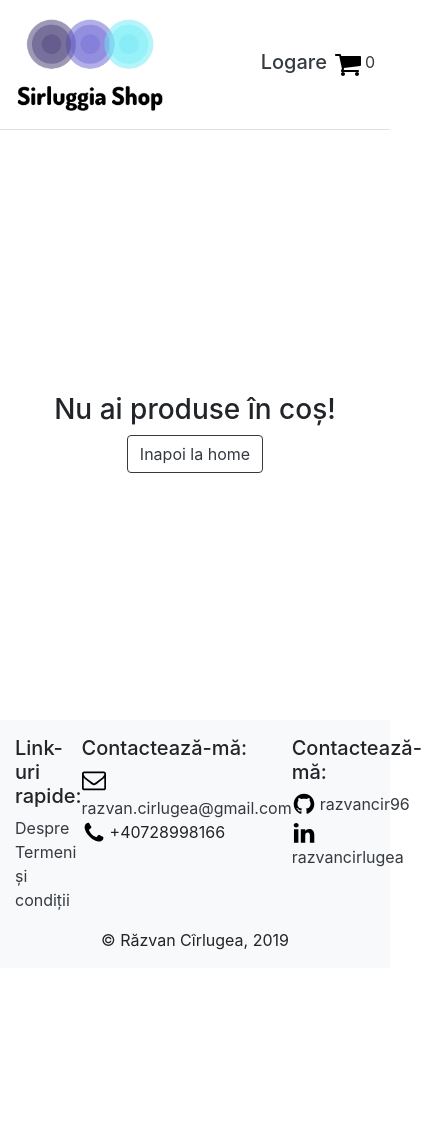
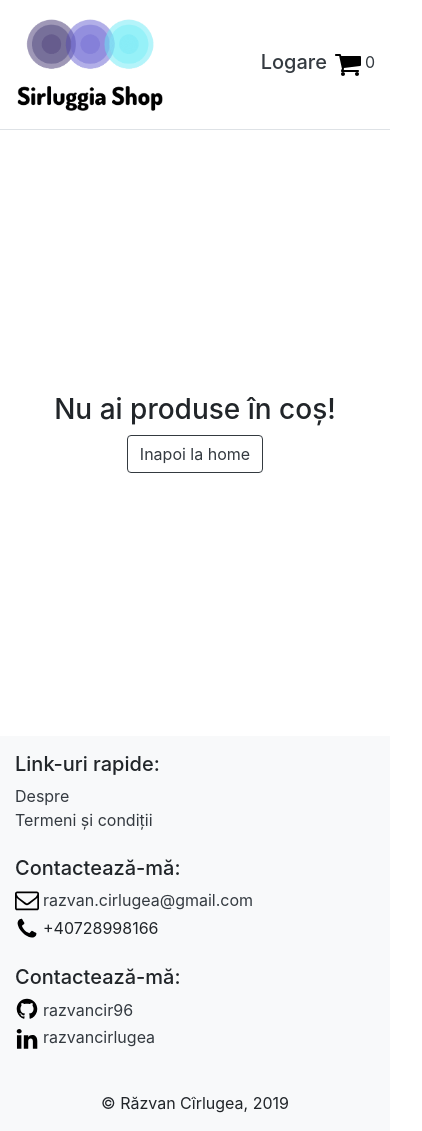
Before and after one commit to razvancir96/react-sirluggia-shop, a React (Create React App) app: page /cart in a window 390 px wide. Shown: the whole page, 422 px wide, since content can reach past the window. Before the commit the page ends 968 px from the top, so only its background shows below. Built offline with nearby package versions, Linux system fonts and the light colour scheme; what react-stripe-elements would draw is missing.

Commit message:
added mobile responsiveness

```diff
--- /dev/null
+++ b/src/components/Footer.css
@@ -0,0 +1,12 @@
+/* Adaugam stilizare pe mobile */
+/* MEDIA cu max-width => stilizarea din interior se aplică doar pentru ecrane cu dimensiuni
+de maxim 768px. */
+@media (max-width: 768px) {
+    footer > div {
+        flex-direction: column;
+    }
+
+    footer .footer-group{
+        margin-bottom: 1.5rem;
+    }
+}
--- a/src/components/Footer.jsx
+++ b/src/components/Footer.jsx
@@ -4,17 +4,20 @@ import { ReactComponent as Phone } from '../assets/icons/phone.svg';
 import { ReactComponent as Mail } from '../assets/icons/mail.svg';
 import { ReactComponent as GitHub } from '../assets/icons/github.svg';
 import { ReactComponent as LinkedIn } from '../assets/icons/linkedin.svg';
+// Importam CSS.
+import './Footer.css';
 
 const Footer = () => {
     return(
-        <footer className="pt-3 bg-light">
+        // Am mai adaugat clase pentru stilizares pe mobile!
+        <footer className="pt-3 mt-3 bg-light">
             <div className="container-fluid container-min-max-width d-flex justify-content-between">
-                <div className="d-flex flex-column">
+                <div className="footer-group d-flex flex-column">
                     <h3 className="h5">Link-uri rapide:</h3>
                     <Link to='/about' className="text-dark">Despre</Link>
                     <Link to='/terms-and-conditions' className="text-dark">Termeni și condiții</Link>
                 </div>
-                <div>
+                <div className="footer-group">
                     <h3 className="h5">Contactează-mă:</h3>
                     <p className="m-0">
                         <a href="mailto:razvan.cirlugea@gmail.com" className="text-dark">
@@ -24,7 +27,7 @@ const Footer = () => {
                     </p>
                     <p className="m-0"><Phone className="mr-1 footer-icon"/>+40728998166</p>
                 </div>
-                <div>
+                <div className="footer-group">
                     <h3 className="h5">Contactează-mă:</h3>
                     <p className="m-0">
                         <a href="https://github.com/razvancir96" className="text-dark">
--- a/src/components/HomeCategory.jsx
+++ b/src/components/HomeCategory.jsx
@@ -5,7 +5,9 @@ const HomeCategory = (props) => {
     const {route, name, description, image} = props;
 
     return(
-        <div className="col-6 mb-3">
+        // ATENTIE la col si col-md! col-... se aplica pentru toate dimensiunile,
+        // iar col-md-... se aplica pentru dimensiuni MAI MARI de 768px!
+        <div className="col-12 col-md-6 my-3">
             <Link to={`/category/${route}`} className="text-dark">
                 <div className="w-100">
                     <img src={image} alt={name} className="w-100"/>
--- a/src/components/ProductItem.jsx
+++ b/src/components/ProductItem.jsx
@@ -9,7 +9,8 @@ const ProductItem = (props) => {
     const {name, price, currency, image, id} = props;
 
     return(
-        <div className="product-item col-4 mb-3 d-flex flex-column align-items-center">
+        // col + col-md !
+        <div className="product-item col-12 col-md-4 mb-3 d-flex flex-column align-items-center">
             {/* Adaugam un link catre pagina de produs, precum si stilizare. */}
             <Link to={`/product/${id}`} className="text-dark d-flex flex-column align-items-center">
                 <img src={image} alt="productPhoto" className="mb-2"/>
--- a/src/components/ProductList.jsx
+++ b/src/components/ProductList.jsx
@@ -5,7 +5,8 @@ const ProductList = (props) => {
     const { products } = props;
 
     return (
-        <div className="col-9">
+        // col + col-md!
+        <div className="col-12 col-md-9">
             <div className="row">
                 { products
                     ? products.map((product) => {
--- /dev/null
+++ b/src/components/ProductListSidebar.css
@@ -0,0 +1,11 @@
+/* Stilizare pentru mobile! */
+@media (max-width: 768px) {
+    .filters-container {
+        display: flex;
+        margin-bottom: 1rem;
+    }
+
+    .filters-container .filter {
+        margin-left: 1rem;
+    }
+}
--- a/src/components/ProductListSidebar.jsx
+++ b/src/components/ProductListSidebar.jsx
@@ -1,4 +1,5 @@
 import React from 'react';
+import './ProductListSidebar.css';
 
 class ProductListSidebar extends React.Component{
     constructor(props) {
@@ -64,9 +65,12 @@ class ProductListSidebar extends React.Component{
 
     render() {
         return (
-            <div className="col-3">
+            // col + col-md
+            <div className="col-12 col-md-3">
                 <p>Filtrează după preț:</p>
-                <div>
+                {/* Am adaugat clase pentru stilizarea pe mobile */}
+                <div className="filters-container">
+                    <div className="filter">
                         <input
                             type="checkbox"
                             name="filter1"
@@ -76,7 +80,7 @@ class ProductListSidebar extends React.Component{
                         />
                         <label htmlFor="filter1">&lt; 100 LEI</label>
                     </div>
-                <div>
+                    <div className="filter">
                         <input
                             type="checkbox"
                             name="filter2"
@@ -86,7 +90,7 @@ class ProductListSidebar extends React.Component{
                         />
                         <label htmlFor="filter2">100 - 200 LEI</label>
                     </div>
-                <div>
+                    <div className="filter">
                         <input
                             type="checkbox"
                             name="filter3"
@@ -97,6 +101,7 @@ class ProductListSidebar extends React.Component{
                         <label htmlFor="filter3">&gt; 200 LEI</label>
                     </div>
                 </div>
+            </div>
         );
     }
 }
--- /dev/null
+++ b/src/pages/Product.css
@@ -0,0 +1,28 @@
+/* CSS-ul pentru pagina de produs */
+.product-page .image-wrapper {
+    width: 400px;
+    height: 400px;
+    /* ATENTIE! Am sters clasa de bootstrap din Product.js(justify-content-center), intrucat
+    ea se punea cu !important si nu mai putea fi suprascrisa de stilizarea pe mobile! */
+    /* In sachimb, avem proprietatea justify-content cu doua valori: una aici si una la @media */
+    justify-content: center;
+}
+
+.product-page .image-wrapper img {
+    height: 100%;
+}
+
+/* Stilizarea pe mobile */
+@media (max-width: 768px) {
+    .product-page .image-wrapper {
+        justify-content: start;
+    }
+
+    .product-page .product-info {
+        flex-direction: column;
+    }
+
+    .product-page .product-details {
+        margin-top: 1.5rem;
+    }
+}
--- a/src/pages/Product.jsx
+++ b/src/pages/Product.jsx
@@ -2,7 +2,7 @@ import React from 'react';
 import Layout from '../components/Layout';
 // Avem nevoie de vectorul de produse.
 import products from '../utils/products.json';
-import './Products.css';
+import './Product.css';
 // Trebuie sa ne conectam la store, pentru a dispatch-ui actiunea de addToCart.
 import { connect } from 'react-redux';
 import { addToCart } from '../redux/actions/cart';
@@ -59,11 +59,12 @@ class Product extends React.Component {
                 <div className="product-page content-min-height container-fluid container-min-max-width">
                     {/* Adaugam markup-ul pentru pagina de produs */}
                     <h1 className="my-5 h2">{product.name}</h1>
-                    <div className="d-flex">
-                        <div className="image-wrapper d-flex justify-content-center mr-5">
+                    {/* Am aduagat clase pentru stilizarea pe mobile */}
+                    <div className="product-info d-flex">
+                        <div className="image-wrapper d-flex mr-5">
                             <img src={product.image} alt="Product presentation"/>
                         </div>
-                        <div>
+                        <div className="product-details">
                             <p className="h3 text-danger">{product.price} {product.currency}</p>
                             <button
                                 className="btn btn-dark mb-4 font-weight-bold"
--- a/src/pages/Products.css
+++ /dev/null
@@ -1,9 +0,0 @@
-/* CSS-ul pentru pagina de produs */
-.product-page .image-wrapper {
-    width: 400px;
-    height: 400px;
-}
-
-.product-page .image-wrapper img {
-    height: 100%;
-}
```
Lines whose indentation alone changed are shown as unchanged.
